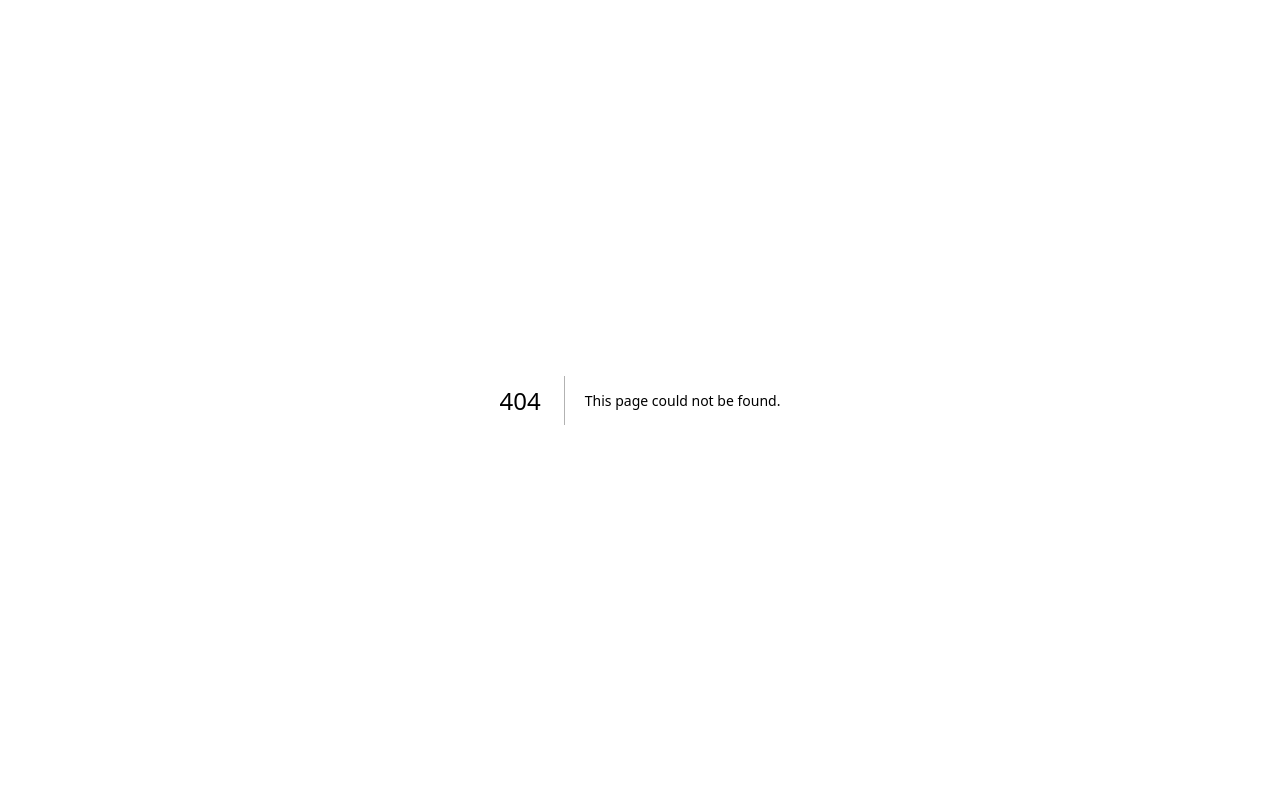
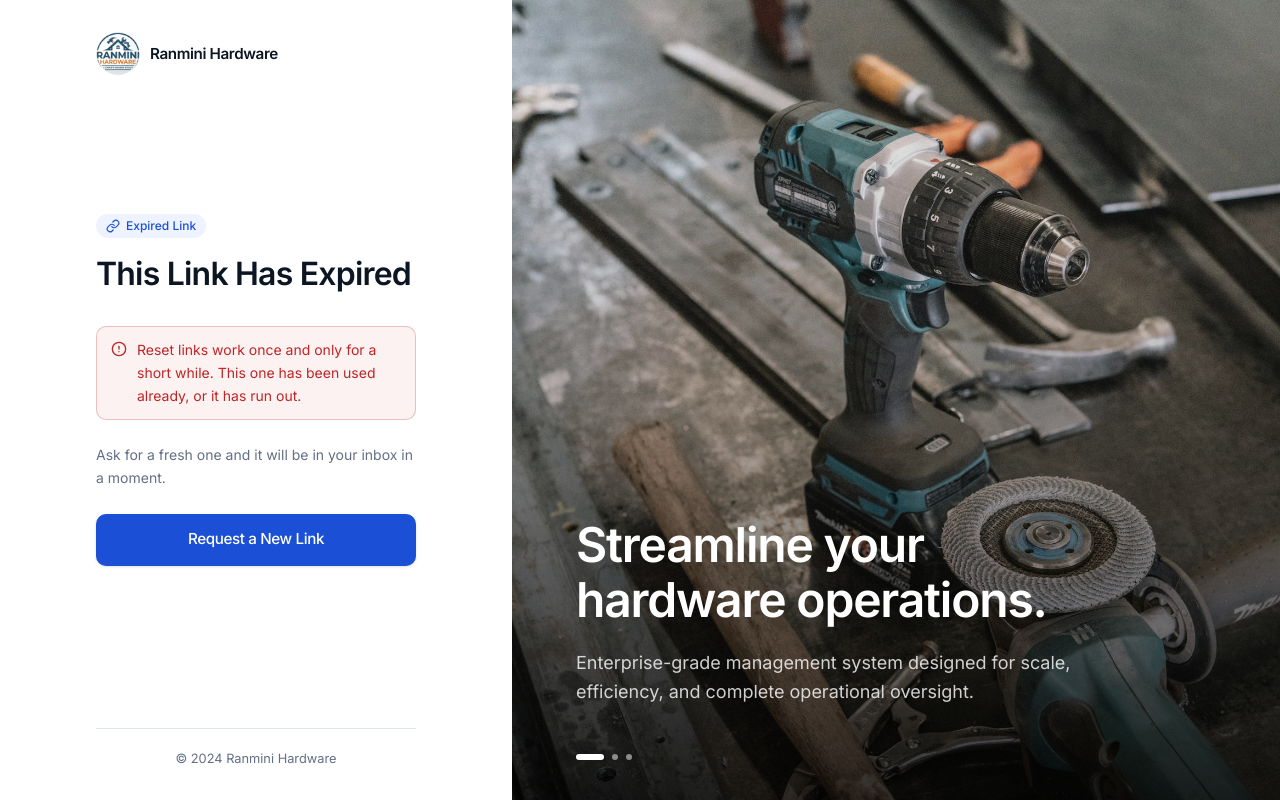
Before and after one commit to dinithrathnayaka23/Ranmini-Hardware.io, a Next.js app in the folder frontend/: page /cashier/reset-password in a window 1280 px wide. Before the commit this address had no page. Built offline with nearby package versions, Linux system fonts and the light colour scheme.

Commit message:
feat(auth): give cashiers their own reset-link page
The reset screen is shared by both portals and parameterised by portal, so a cashier's link validates on arrival, offers a fresh link from the till's recovery page when expired, and finishes on the till's sign-in.

```diff
--- a/frontend/src/app/(auth)/admin/reset-password/page.tsx
+++ b/frontend/src/app/(auth)/admin/reset-password/page.tsx
@@ -1,73 +1,18 @@
-import { KeyRound, LinkIcon } from "lucide-react";
 import type { Metadata } from "next";
 
-import { AuthHeading } from "@/modules/auth/components/auth-heading";
-import { ResetPasswordForm } from "@/modules/auth/components/reset-password-form";
-import { isResetTokenValid } from "@/modules/auth/services/password-reset.server";
-import { Alert } from "@/shared/components/ui/alert";
-import { ButtonLink } from "@/shared/components/ui/button";
-import { routes } from "@/shared/config/app.config";
+import { ResetPasswordScreen } from "@/modules/auth/components/reset-password-screen";
 
 export const metadata: Metadata = {
   title: "Set a New Password",
   robots: { index: false, follow: false },
 };
 
-/**
- * `/admin/reset-password?token=…` — where a reset email lands.
- *
- * The token is checked here, on the server, before any form is drawn. Rendering
- * the form first and validating on submit would have somebody choose and type a
- * password twice only to be told the link expired overnight — and it would put
- * the "is this link live" question behind a button rather than answering it on
- * arrival.
- */
+/** `/admin/reset-password?token=…` — where an administrator's reset email lands. */
 export default async function ResetPasswordPage({
   searchParams,
 }: {
   searchParams: Promise<{ token?: string }>;
 }) {
   const { token } = await searchParams;
-  const valid = await isResetTokenValid(token);
-
-  if (!valid || !token) {
-    return (
-      <div>
-        <AuthHeading
-          badge={{ icon: LinkIcon, label: "Expired Link" }}
-          title="This Link Has Expired"
-        />
-
-        <div className="mt-8 space-y-6">
-          <Alert message="Reset links work once and only for a short while. This one has been used already, or it has run out." />
-
-          <p className="text-sm leading-relaxed text-muted">
-            Ask for a fresh one and it will be in your inbox in a moment.
-          </p>
-
-          {/* The shared button rather than a hand-rolled link with the same
-              colours spelled out again. It was the odd one out on these screens:
-              a size and radius that matched nothing else, and one more place a
-              change to the primary action would have had to be remembered. */}
-          <ButtonLink href={routes.forgotPassword} className="w-full">
-            Request a New Link
-          </ButtonLink>
-        </div>
-      </div>
-    );
-  }
-
-  return (
-    <div>
-      <AuthHeading
-        badge={{ icon: KeyRound, label: "Account Recovery" }}
-        title="Set a New Password"
-        description="Choose a password you have not used here before. You will use it the next time you sign in."
-      />
-
-      <div className="mt-8 sm:mt-10">
-        <ResetPasswordForm token={token} />
-      </div>
-    </div>
-  );
+  return <ResetPasswordScreen token={token} portal="admin" />;
 }
--- /dev/null
+++ b/frontend/src/app/(auth)/cashier/reset-password/page.tsx
@@ -0,0 +1,23 @@
+import type { Metadata } from "next";
+
+import { ResetPasswordScreen } from "@/modules/auth/components/reset-password-screen";
+
+export const metadata: Metadata = {
+  title: "Set a New Password",
+  robots: { index: false, follow: false },
+};
+
+/**
+ * `/cashier/reset-password?token=…` — where a cashier's reset email lands.
+ *
+ * The backend picks this address from the account's role, so a cashier always
+ * finishes on the till's sign-in page, which is the only one that accepts them.
+ */
+export default async function CashierResetPasswordPage({
+  searchParams,
+}: {
+  searchParams: Promise<{ token?: string }>;
+}) {
+  const { token } = await searchParams;
+  return <ResetPasswordScreen token={token} portal="cashier" />;
+}
--- a/frontend/src/modules/auth/components/reset-password-form.tsx
+++ b/frontend/src/modules/auth/components/reset-password-form.tsx
@@ -9,9 +9,9 @@ import { Alert } from "@/shared/components/ui/alert";
 import { Button, ButtonLink } from "@/shared/components/ui/button";
 import { PasswordField } from "@/shared/components/ui/password-field";
 import { PasswordStrength } from "@/shared/components/ui/password-strength";
-import { routes } from "@/shared/config/app.config";
 
 import { confirmPasswordReset } from "../actions";
+import { portals, type PortalId } from "../constants/portals";
 import {
   resetPasswordSchema,
   type ResetPasswordValues,
@@ -25,7 +25,15 @@ import {
  * link may expire between the check and the submit, or have been spent in
  * another tab — and that case is handled here rather than assumed away.
  */
-export function ResetPasswordForm({ token }: { token: string }) {
+export function ResetPasswordForm({
+  token,
+  portal = "admin",
+}: {
+  token: string;
+  /** Whose reset page this is — decides where the person is sent afterwards. */
+  portal?: PortalId;
+}) {
+  const { loginRoute, resetPasswordRoute } = portals[portal];
   const [formError, setFormError] = React.useState<string | null>(null);
   const [done, setDone] = React.useState(false);
 
@@ -62,7 +70,7 @@ export function ResetPasswordForm({ token }: { token: string }) {
     // Done with the History API rather than `router.replace`, because a Next.js
     // navigation would unmount this component and the confirmation below would
     // never be seen. This rewrites the URL and leaves the page where it is.
-    window.history.replaceState(null, "", routes.resetPassword);
+    window.history.replaceState(null, "", resetPasswordRoute);
 
     setDone(true);
   };
@@ -77,7 +85,7 @@ export function ResetPasswordForm({ token }: { token: string }) {
 
         {/* The shared button, so the last step of the reset flow looks like the
             Sign In button it is about to hand the user back to. */}
-        <ButtonLink href={routes.adminLogin} className="w-full">
+        <ButtonLink href={loginRoute} className="w-full">
           Go to Sign In
           <ArrowRight aria-hidden className="size-4" />
         </ButtonLink>
--- /dev/null
+++ b/frontend/src/modules/auth/components/reset-password-screen.tsx
@@ -0,0 +1,70 @@
+import { KeyRound, LinkIcon } from "lucide-react";
+
+import { Alert } from "@/shared/components/ui/alert";
+import { ButtonLink } from "@/shared/components/ui/button";
+
+import { portals, type PortalId } from "../constants/portals";
+import { isResetTokenValid } from "../services/password-reset.server";
+
+import { AuthHeading } from "./auth-heading";
+import { ResetPasswordForm } from "./reset-password-form";
+
+/**
+ * Where an emailed reset link lands, for either portal.
+ *
+ * The token is checked here, on the server, before any form is drawn. Rendering
+ * the form first and validating on submit would have somebody choose and type a
+ * password twice only to be told the link expired overnight — and it would put
+ * the "is this link live" question behind a button rather than answering it on
+ * arrival.
+ *
+ * Shared by both portals because only the destinations differ: the backend
+ * addresses a cashier's link to the till's copy of this page, so the "request a
+ * new link" button and the sign-in page afterwards are the ones they can use.
+ */
+export async function ResetPasswordScreen({
+  token,
+  portal,
+}: {
+  token: string | undefined;
+  portal: PortalId;
+}) {
+  const valid = await isResetTokenValid(token);
+
+  if (!valid || !token) {
+    return (
+      <div>
+        <AuthHeading
+          badge={{ icon: LinkIcon, label: "Expired Link" }}
+          title="This Link Has Expired"
+        />
+
+        <div className="mt-8 space-y-6">
+          <Alert message="Reset links work once and only for a short while. This one has been used already, or it has run out." />
+
+          <p className="text-sm leading-relaxed text-muted">
+            Ask for a fresh one and it will be in your inbox in a moment.
+          </p>
+
+          <ButtonLink href={portals[portal].forgotPasswordRoute} className="w-full">
+            Request a New Link
+          </ButtonLink>
+        </div>
+      </div>
+    );
+  }
+
+  return (
+    <div>
+      <AuthHeading
+        badge={{ icon: KeyRound, label: "Account Recovery" }}
+        title="Set a New Password"
+        description="Choose a password you have not used here before. You will use it the next time you sign in."
+      />
+
+      <div className="mt-8 sm:mt-10">
+        <ResetPasswordForm token={token} portal={portal} />
+      </div>
+    </div>
+  );
+}
```
